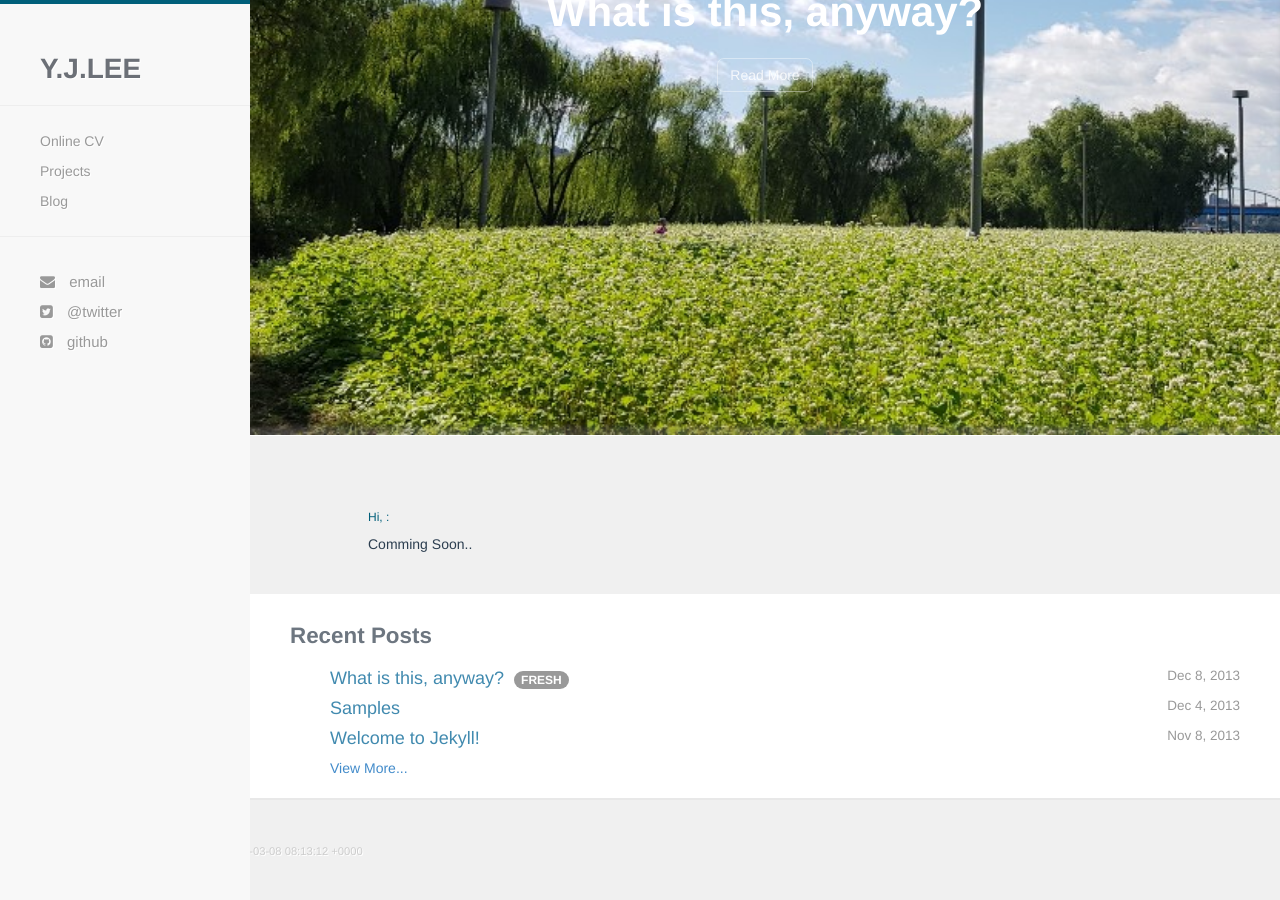
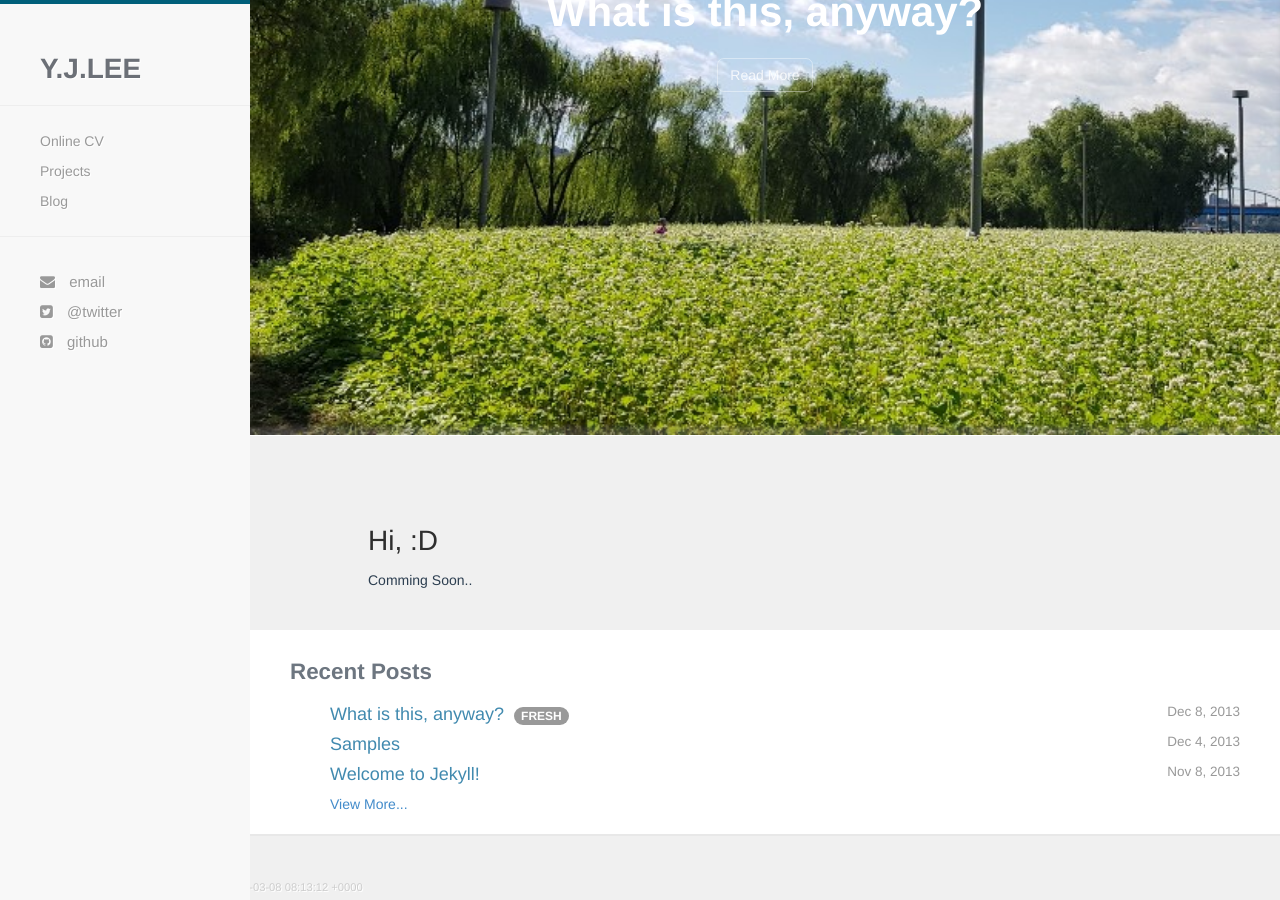
Before and after one commit to yujungL/yujungL.github.io, a Jekyll site: the page built from index.html, in a window 1280 px wide and 900 px high, scrolled down 268 px. Built offline with Jekyll 4.4.1, drawn with Linux system fonts in a browser that asks for light colours; nearby versions of some CDN libraries; Markdown is read by kramdown in place of the engine named in the settings; before the commit the page ends 1132 px from its top, so only the background shows below that.

```diff
--- a/_includes/greeting.html
+++ b/_includes/greeting.html
@@ -2,7 +2,7 @@
   <div class="full-container">
     <div class="container">
       <div id="welcome-greeting">
-        <h6>Hi, :</h6>
+        <h2>Hi, :D </h2>
        <div>Comming Soon..</div>
       </div>
     </div>
```
